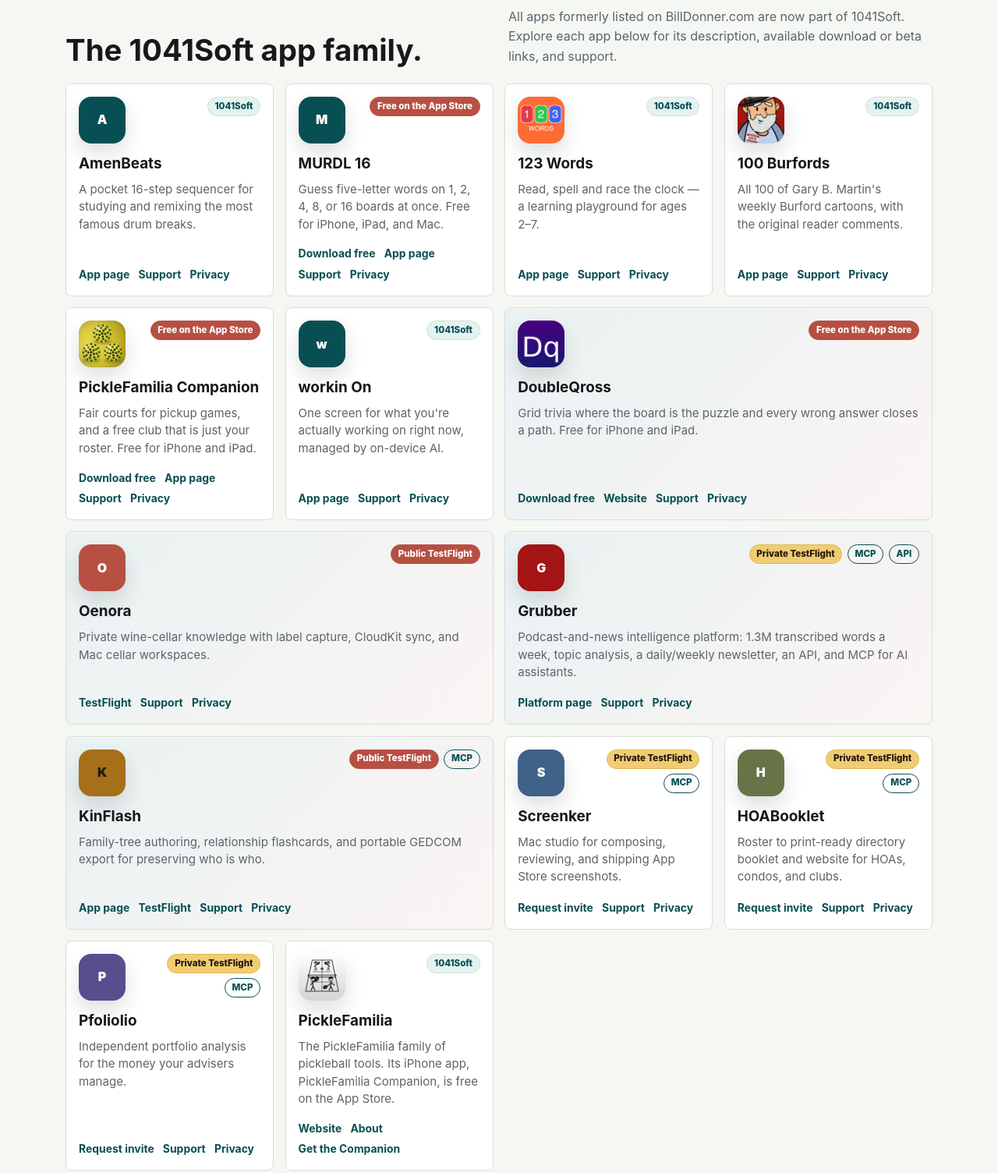
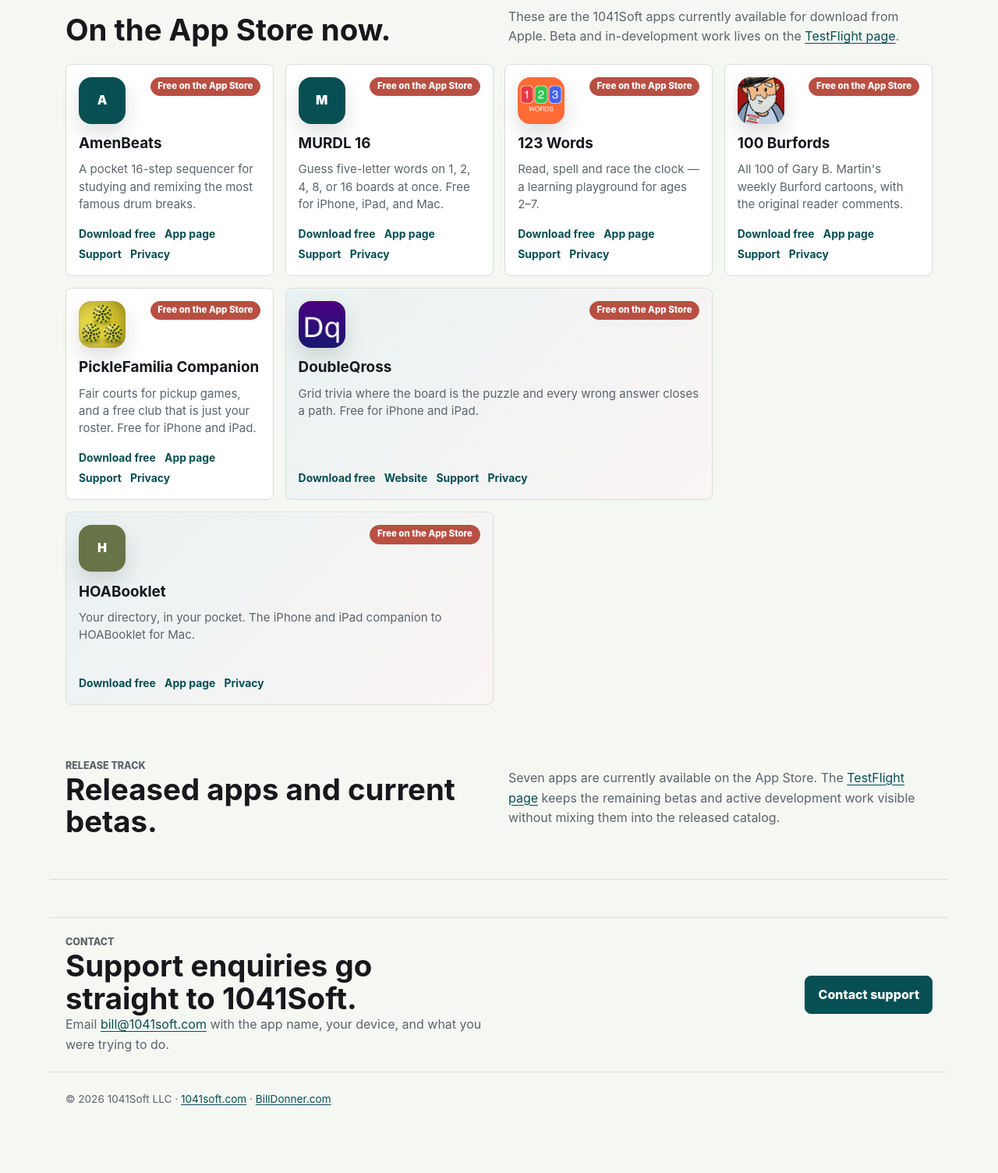
Before and after one commit to billdonner/1041soft-site, a plain HTML site: page index.html in a window 1280 px wide. Shown: the part 781-2285 px from the top of the page at 78% size. After the commit the page ends 2242 px from the top, so only its background shows below. Drawn offline with Linux system fonts and the light colour scheme.

Commit message:
Separate App Store releases from TestFlight work

```diff
--- a/data/portfolio.json
+++ b/data/portfolio.json
@@ -1,5 +1,5 @@
 {
-  "updated": "2026-11-06",
+  "updated": "2026-11-08",
   "apps": [
     {
       "slug": "amenbeats",
--- a/index.html
+++ b/index.html
@@ -15,7 +15,7 @@
   <a class="brand" href="/" aria-label="1041Soft home">1041Soft</a>
   <nav class="site-nav" aria-label="Primary">
     <a href="#apps">Apps</a>
-    <a href="#release">Release Track</a>
+    <a href="/testflight/">TestFlight</a>
     <a href="#support">Support</a>
   </nav>
 </header>
@@ -31,7 +31,7 @@
   <div class="hero-inner">
     <p class="eyebrow">1041Soft LLC</p>
     <h1 id="site-title">All our apps. One home.</h1>
-    <p class="lede">Independent Mac, iPhone, iPad, and Apple Watch apps by <a href="https://billdonner.com/">Bill Donner</a> and friends. Our entire app family now lives at 1041Soft, with product information, downloads, beta invitations, and support in one place.</p>
+    <p class="lede">Independent Mac, iPhone, iPad, and Apple Watch apps by <a href="https://billdonner.com/">Bill Donner</a> and friends. The apps available on the App Store are here; current TestFlight work has its own release page.</p>
     <div class="hero-actions" aria-label="Homepage actions">
       <a class="button" href="#apps">Explore apps</a>
       <a class="button secondary" href="mailto:bill@1041soft.com">Email support</a>
@@ -57,16 +57,16 @@
 <section class="wrap section" id="apps" aria-labelledby="apps-title">
   <div class="section-head">
     <p class="kicker">Portfolio</p>
-    <h2 id="apps-title">The 1041Soft app family.</h2>
-    <p>All apps formerly listed on BillDonner.com are now part of 1041Soft. Explore each app below for its description, available download or beta links, and support.</p>
+    <h2 id="apps-title">On the App Store now.</h2>
+    <p>These are the 1041Soft apps currently available for download from Apple. Beta and in-development work lives on the <a href="/testflight/">TestFlight page</a>.</p>
   </div>
 
   <div class="app-grid">
     <article class="app-card">
-      <div class="card-top"><span class="app-mark">A</span><span class="status">1041Soft</span></div>
+      <div class="card-top"><span class="app-mark">A</span><span class="status public">Free on the App Store</span></div>
       <h3>AmenBeats</h3>
       <p>A pocket 16-step sequencer for studying and remixing the most famous drum breaks.</p>
-      <div class="links"><a href="/amenbeats/">App page</a><a href="https://1041soft.com/amenbeats/support.html">Support</a><a href="https://1041soft.com/amenbeats/privacy/">Privacy</a></div>
+      <div class="links"><a href="https://apps.apple.com/us/app/amenbeats/id6778510642">Download free</a><a href="/amenbeats/">App page</a><a href="https://1041soft.com/amenbeats/support.html">Support</a><a href="https://1041soft.com/amenbeats/privacy/">Privacy</a></div>
     </article>
 
     <article class="app-card">
@@ -77,17 +77,17 @@
     </article>
 
     <article class="app-card">
-      <div class="card-top"><img class="app-icon" src="/123words/icon.png" alt="" width="64" height="64"><span class="status">1041Soft</span></div>
+      <div class="card-top"><img class="app-icon" src="/123words/icon.png" alt="" width="64" height="64"><span class="status public">Free on the App Store</span></div>
       <h3>123 Words</h3>
       <p>Read, spell and race the clock — a learning playground for ages 2–7.</p>
-      <div class="links"><a href="/123words/">App page</a><a href="https://1041soft.com/123words/support.html">Support</a><a href="https://1041soft.com/123words/privacy.html">Privacy</a></div>
+      <div class="links"><a href="https://apps.apple.com/us/app/123-words/id6766975041">Download free</a><a href="/123words/">App page</a><a href="https://1041soft.com/123words/support.html">Support</a><a href="https://1041soft.com/123words/privacy.html">Privacy</a></div>
     </article>
 
     <article class="app-card">
-      <div class="card-top"><img class="app-icon" src="/100burfords/icon.png" alt="" width="64" height="64"><span class="status">1041Soft</span></div>
+      <div class="card-top"><img class="app-icon" src="/100burfords/icon.png" alt="" width="64" height="64"><span class="status public">Free on the App Store</span></div>
       <h3>100 Burfords</h3>
       <p>All 100 of Gary B. Martin&#x27;s weekly Burford cartoons, with the original reader comments.</p>
-      <div class="links"><a href="/100burfords/">App page</a><a href="https://1041soft.com/100burfords/#support">Support</a><a href="https://1041soft.com/100burfords/privacy.html">Privacy</a></div>
+      <div class="links"><a href="https://apps.apple.com/us/app/100-burfords/id6766107636">Download free</a><a href="/100burfords/">App page</a><a href="https://1041soft.com/100burfords/#support">Support</a><a href="https://1041soft.com/100burfords/privacy.html">Privacy</a></div>
     </article>
 
     <article class="app-card">
@@ -97,12 +97,6 @@
       <div class="links"><a href="https://apps.apple.com/us/app/picklefamilia-companion/id6762310890">Download free</a><a href="/pickledballs/">App page</a><a href="https://1041soft.com/pickledballs/support.html">Support</a><a href="https://1041soft.com/pickledballs/privacy.html">Privacy</a></div>
     </article>
 
-    <article class="app-card">
-      <div class="card-top"><span class="app-mark">w</span><span class="status">1041Soft</span></div>
-      <h3>workin On</h3>
-      <p>One screen for what you&#x27;re actually working on right now, managed by on-device AI.</p>
-      <div class="links"><a href="/workinon/">App page</a><a href="https://1041soft.com/workinon/support.html">Support</a><a href="https://1041soft.com/workinon/privacy.html">Privacy</a></div>
-    </article>
     <article class="app-card feature-card">
       <div class="card-top">
         <img class="app-icon" src="/qross/qross-icon.png" alt="" width="64" height="64">
@@ -114,73 +108,10 @@
     </article>
 
     <article class="app-card feature-card">
-      <div class="card-top">
-        <span class="app-mark wine">O</span>
-        <span class="status public">Public TestFlight</span>
-      </div>
-      <h3>Oenora</h3>
-      <p>Private wine-cellar knowledge with label capture, CloudKit sync, and Mac cellar workspaces.</p>
-      <div class="links"><a href="https://testflight.apple.com/join/M6vwHjHB">TestFlight</a><a href="/oenora/">Support</a><a href="/oenora/privacy">Privacy</a></div>
-    </article>
-
-    <article class="app-card feature-card">
-      <div class="card-top">
-        <span class="app-mark grubber">G</span>
-        <div class="card-statuses"><span class="status invite">Private TestFlight</span><span class="capability">MCP</span><span class="capability">API</span></div>
-      </div>
-      <h3>Grubber</h3>
-      <p>Podcast-and-news intelligence platform: 1.3M transcribed words a week, topic analysis, a daily/weekly newsletter, an API, and MCP for AI assistants.</p>
-      <div class="links"><a href="/grubber/">Platform page</a><a href="/grubber/support.html">Support</a><a href="/grubber/privacy/">Privacy</a></div>
-    </article>
-
-    <article class="app-card feature-card">
-      <div class="card-top">
-        <span class="app-mark kinflash">K</span>
-        <div class="card-statuses"><span class="status public">Public TestFlight</span><span class="capability">MCP</span></div>
-      </div>
-      <h3>KinFlash</h3>
-      <p>Family-tree authoring, relationship flashcards, and portable GEDCOM export for preserving who is who.</p>
-      <div class="links"><a href="/kinflash/">App page</a><a href="https://testflight.apple.com/join/WkcUxvt3">TestFlight</a><a href="/kinflash/support.html">Support</a><a href="/kinflash/privacy.html">Privacy</a></div>
-    </article>
-
-    <article class="app-card">
-      <div class="card-top">
-        <span class="app-mark screen">S</span>
-        <div class="card-statuses"><span class="status invite">Private TestFlight</span><span class="capability">MCP</span></div>
-      </div>
-      <h3>Screenker</h3>
-      <p>Mac studio for composing, reviewing, and shipping App Store screenshots.</p>
-      <div class="links"><a href="mailto:bill@1041soft.com?subject=TestFlight%20invite%20request%20-%20Screenker&amp;body=Please%20send%20me%20a%20private%20TestFlight%20invitation%20for%20Screenker.%0A%0AApple%20ID%20email%3A%20">Request invite</a><a href="/screenker/">Support</a><a href="/screenker/privacy">Privacy</a></div>
-    </article>
-
-    <article class="app-card">
-      <div class="card-top">
-        <span class="app-mark mall">H</span>
-        <div class="card-statuses"><span class="status invite">Private TestFlight</span><span class="capability">MCP</span></div>
-      </div>
+      <div class="card-top"><span class="app-mark mall">H</span><span class="status public">Free on the App Store</span></div>
       <h3>HOABooklet</h3>
-      <p>Roster to print-ready directory booklet and website for HOAs, condos, and clubs.</p>
-      <div class="links"><a href="mailto:bill@1041soft.com?subject=TestFlight%20invite%20request%20-%20HOABooklet&amp;body=Please%20send%20me%20a%20private%20TestFlight%20invitation%20for%20HOABooklet.%0A%0AApple%20ID%20email%3A%20">Request invite</a><a href="/hoabooklet/">Support</a><a href="/hoabooklet/privacy">Privacy</a></div>
-    </article>
-
-    <article class="app-card">
-      <div class="card-top">
-        <span class="app-mark pfolio">P</span>
-        <div class="card-statuses"><span class="status invite">Private TestFlight</span><span class="capability">MCP</span></div>
-      </div>
-      <h3>Pfoliolio</h3>
-      <p>Independent portfolio analysis for the money your advisers manage.</p>
-      <div class="links"><a href="mailto:bill@1041soft.com?subject=TestFlight%20invite%20request%20-%20Pfoliolio&amp;body=Please%20send%20me%20a%20private%20TestFlight%20invitation%20for%20Pfoliolio.%0A%0AApple%20ID%20email%3A%20">Request invite</a><a href="/pfolio/">Support</a><a href="/pfolio/privacy">Privacy</a></div>
-    </article>
-
-    <article class="app-card">
-      <div class="card-top">
-        <img class="app-icon" src="/picklefamilia/picklefamilia-icon.png" alt="" width="64" height="64">
-        <span class="status">1041Soft</span>
-      </div>
-      <h3>PickleFamilia</h3>
-      <p>The PickleFamilia family of pickleball tools. Its iPhone app, PickleFamilia Companion, is free on the App Store.</p>
-      <div class="links"><a href="https://picklefamilia.com">Website</a><a href="/picklefamilia/">About</a><a href="https://apps.apple.com/us/app/picklefamilia-companion/id6762310890">Get the Companion</a></div>
+      <p>Your directory, in your pocket. The iPhone and iPad companion to HOABooklet for Mac.</p>
+      <div class="links"><a href="https://apps.apple.com/us/app/hoabooklet/id6806080022">Download free</a><a href="/hoabooklet/">App page</a><a href="/hoabooklet/privacy">Privacy</a></div>
     </article>
 
   </div>
@@ -189,9 +120,9 @@
 <section class="wrap section two-up" id="release" aria-labelledby="release-title">
   <div>
     <p class="kicker">Release Track</p>
-    <h2 id="release-title">From the App Store to the next beta.</h2>
+    <h2 id="release-title">Released apps and current betas.</h2>
   </div>
-  <p>1041Soft is the home for our released apps and apps in development. MURDL 16, DoubleQross, and PickleFamilia Companion are now free on the App Store. Each app page brings together its available App Store or TestFlight links and help. For a private beta, contact us to request an invitation.</p>
+  <p>Seven apps are currently available on the App Store. The <a href="/testflight/">TestFlight page</a> keeps the remaining betas and active development work visible without mixing them into the released catalog.</p>
 </section>
 
 <section class="wrap section support-panel" id="support" aria-labelledby="support-title">
```
Also changed, not shown: testflight/index.html (added, +59 -0 lines).
